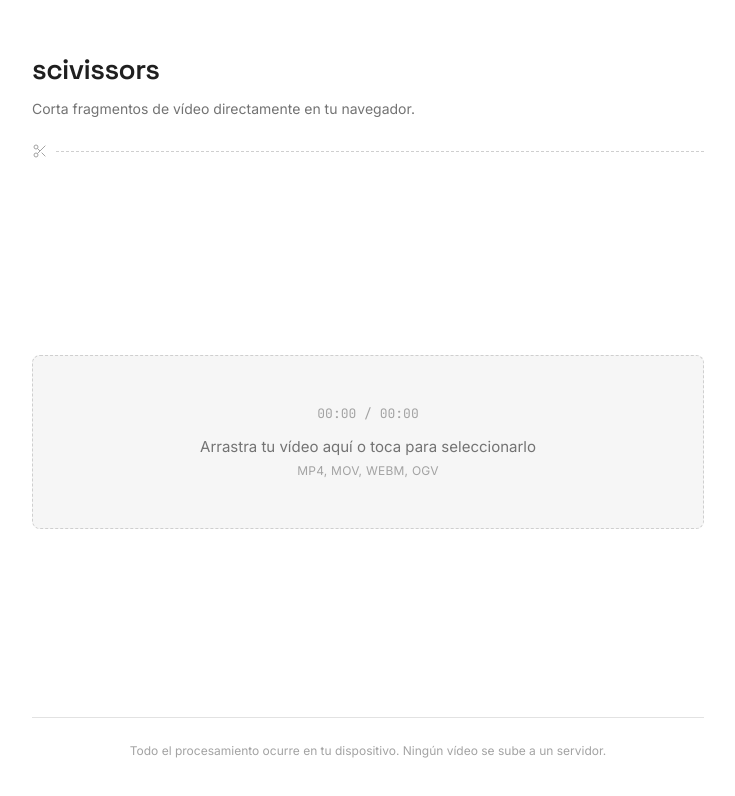
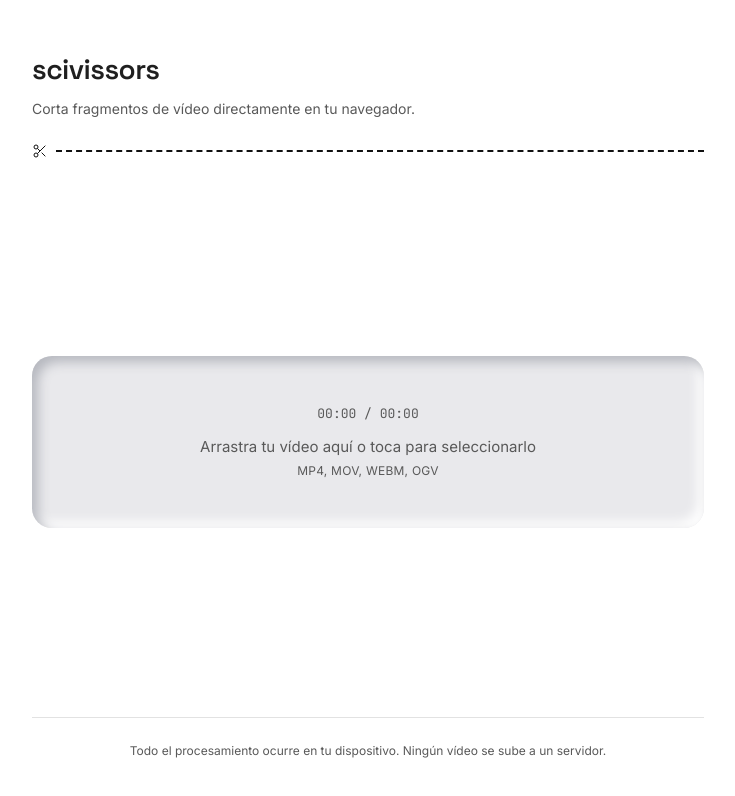
Before and after one commit to JuanReyesVazquez23/Scivissors, a React (Vite) app: page / in a window 1280 px wide. Shown: the top 796 px of the page, without its empty margins (272-1007 px from the left). Built offline with nearby package versions, Linux system fonts and the light colour scheme.

Commit message:
css mejorado neumorfismo y brutalismo

```diff
--- a/src/App.module.css
+++ b/src/App.module.css
@@ -32,7 +32,7 @@
   align-items: center;
   gap: 8px;
   margin-top: 24px;
-  color: var(--color-text-faint);
+  color: var(--color-ink);
 }
 
 .cutLine svg {
@@ -42,7 +42,7 @@
 .dashes {
   flex: 1;
   height: 0;
-  border-top: 1px dashed var(--color-border-strong);
+  border-top: 2px dashed var(--color-ink);
 }
 
 .main {
@@ -60,7 +60,7 @@
 
 .footerText {
   font-size: 12px;
-  color: var(--color-text-faint);
+  color: var(--color-text-muted);
   margin: 0;
   text-align: center;
 }
--- a/src/features/video-editor/components/VideoDropzone.module.css
+++ b/src/features/video-editor/components/VideoDropzone.module.css
@@ -3,25 +3,28 @@
 }
 
 .dropzone {
+  composes: inset from '../../../styles/neumorphic.module.css';
   width: 100%;
-  border: 1px dashed var(--color-border-strong);
-  border-radius: var(--radius-md);
   padding: 48px 24px;
   text-align: center;
-  background: var(--color-surface);
   cursor: pointer;
   transition:
-    border-color 0.15s ease,
-    background-color 0.15s ease;
+    box-shadow 0.15s ease,
+    background-color 0.15s ease,
+    opacity 0.15s ease;
 }
 
 .dropzone:hover {
-  border-color: var(--color-text-muted);
+  box-shadow:
+    inset 8px 8px 16px var(--color-neu-shadow-dark),
+    inset -8px -8px 16px var(--color-neu-shadow-light);
 }
 
 .dropzoneActive {
-  border-color: var(--color-text);
-  background: var(--color-border);
+  background: var(--color-border-strong);
+  box-shadow:
+    inset 10px 10px 20px var(--color-neu-shadow-dark),
+    inset -10px -10px 20px var(--color-neu-shadow-light);
 }
 
 .dropzoneDisabled {
@@ -32,7 +35,7 @@
 .timecode {
   font-family: var(--font-mono);
   font-size: 13px;
-  color: var(--color-text-faint);
+  color: var(--color-text-muted);
   margin: 0 0 12px;
 }
 
@@ -43,23 +46,21 @@
 }
 
 .formats {
-  color: var(--color-text-faint);
+  color: var(--color-text-muted);
   margin: 0;
   font-size: 12px;
   letter-spacing: 0.02em;
 }
 
 .error {
+  composes: panel from '../../../styles/brutalist.module.css';
   display: flex;
   align-items: flex-start;
   gap: 8px;
   margin: 12px 0 0;
   padding: 10px 12px;
-  background: var(--color-surface);
-  border-left: 3px solid var(--color-text);
-  border-radius: var(--radius-sm);
   font-size: 13px;
-  color: var(--color-text);
+  color: var(--color-ink);
   text-align: left;
 }
 
--- a/src/features/video-editor/components/VideoPreview.module.css
+++ b/src/features/video-editor/components/VideoPreview.module.css
@@ -2,10 +2,15 @@
   width: 100%;
 }
 
+.videoFrame {
+  composes: raised from '../../../styles/neumorphic.module.css';
+  padding: 12px;
+}
+
 .video {
   width: 100%;
-  border-radius: var(--radius-md);
-  background: var(--color-text);
+  border-radius: 12px;
+  background: var(--color-ink);
   display: block;
 }
 
@@ -37,22 +42,14 @@
   margin: 4px 0 0;
   font-family: var(--font-mono);
   font-size: 12px;
-  color: var(--color-text-faint);
+  color: var(--color-text-muted);
 }
 
 .removeButton {
-  border: 1px solid var(--color-border-strong);
-  background: var(--color-bg);
-  color: var(--color-text);
-  border-radius: var(--radius-sm);
+  composes: button from '../../../styles/brutalist.module.css';
   padding: 8px 14px;
   font-size: 13px;
-  cursor: pointer;
   white-space: nowrap;
-}
-
-.removeButton:hover {
-  background: var(--color-surface);
 }
 
 @media (max-width: 480px) {
--- a/src/features/video-editor/components/VideoPreview.tsx
+++ b/src/features/video-editor/components/VideoPreview.tsx
@@ -32,6 +32,7 @@ export function VideoPreview({
 
   return (
     <div className={styles.wrapper}>
+      <div className={styles.videoFrame}>
         <video
           className={styles.video}
           src={videoUrl}
@@ -41,6 +42,7 @@ export function VideoPreview({
         >
           Tu navegador no puede reproducir este vídeo.
         </video>
+      </div>
 
       <div className={styles.meta}>
         <div className={styles.metaText}>
--- a/src/index.css
+++ b/src/index.css
@@ -1,12 +1,21 @@
 :root {
-  /* Paleta: blanco y gris, sin color de acento */
+  /* Paleta base: blanco y gris, sin color de acento */
   --color-bg: #ffffff;
   --color-surface: #f6f6f6;
   --color-border: #e2e2e2;
   --color-border-strong: #cfcfcf;
   --color-text: #1f1f1f;
-  --color-text-muted: #737373;
-  --color-text-faint: #a3a3a3;
+  --color-text-muted: #595959; /* antes #737373: no llegaba a 4.5:1 de contraste (AA) sobre blanco */
+
+  /* Neumorfismo: superficies pasivas (no interactivas). Necesita un gris muy
+     leve (no blanco puro) para que la sombra clara tenga contra qué notarse. */
+  --color-neu-bg: #e9e9ec;
+  --color-neu-shadow-light: #ffffff;
+  --color-neu-shadow-dark: #b6b8bf;
+
+  /* Brutalismo: todo lo accionable/estructural (botones, alertas, acentos).
+     Alto contraste siempre, para que el estado nunca dependa de una sombra sutil. */
+  --color-ink: #111111;
 
   --font-display: 'Space Grotesk', system-ui, sans-serif;
   --font-body: 'Inter', system-ui, sans-serif;
--- /dev/null
+++ b/src/styles/brutalist.module.css
@@ -0,0 +1,49 @@
+/*
+ * Brutalismo — reservado a lo ACCIONABLE o estructuralmente importante:
+ * botones, alertas, acentos. Contraste alto siempre; el estado (hover,
+ * presionado, deshabilitado) nunca depende de una sombra sutil.
+ */
+
+.panel {
+  background: var(--color-bg);
+  border: 2px solid var(--color-ink);
+  border-radius: 0;
+  box-shadow: 4px 4px 0 var(--color-ink);
+}
+
+.button {
+  background: var(--color-bg);
+  border: 2px solid var(--color-ink);
+  border-radius: 0;
+  box-shadow: 4px 4px 0 var(--color-ink);
+  color: var(--color-ink);
+  font-family: var(--font-display);
+  font-weight: 600;
+  text-transform: uppercase;
+  letter-spacing: 0.04em;
+  cursor: pointer;
+  transition:
+    transform 0.08s ease,
+    box-shadow 0.08s ease,
+    background-color 0.08s ease;
+}
+
+.button:hover {
+  background: var(--color-surface);
+}
+
+.button:active {
+  transform: translate(4px, 4px);
+  box-shadow: 0 0 0 var(--color-ink);
+}
+
+.button:focus-visible {
+  outline: 2px solid var(--color-ink);
+  outline-offset: 3px;
+}
+
+.button:disabled {
+  opacity: 0.5;
+  cursor: default;
+  transform: none;
+}
--- /dev/null
+++ b/src/styles/neumorphic.module.css
@@ -0,0 +1,23 @@
+/*
+ * Neumorfismo — reservado a superficies PASIVAS (no interactivas):
+ * contenedores, marcos, tarjetas. Nunca usar estas clases en botones o
+ * controles: el bajo contraste que define este estilo hace difícil
+ * distinguir sus estados, lo cual es un problema real de accesibilidad
+ * en elementos con los que el usuario interactúa.
+ */
+
+.raised {
+  background: var(--color-neu-bg);
+  border-radius: 20px;
+  box-shadow:
+    8px 8px 16px var(--color-neu-shadow-dark),
+    -8px -8px 16px var(--color-neu-shadow-light);
+}
+
+.inset {
+  background: var(--color-neu-bg);
+  border-radius: 20px;
+  box-shadow:
+    inset 6px 6px 12px var(--color-neu-shadow-dark),
+    inset -6px -6px 12px var(--color-neu-shadow-light);
+}
```
Also changed, not shown: 1 other file (tests, documents, lock files or other folders). Lines whose indentation alone changed are shown as unchanged.
